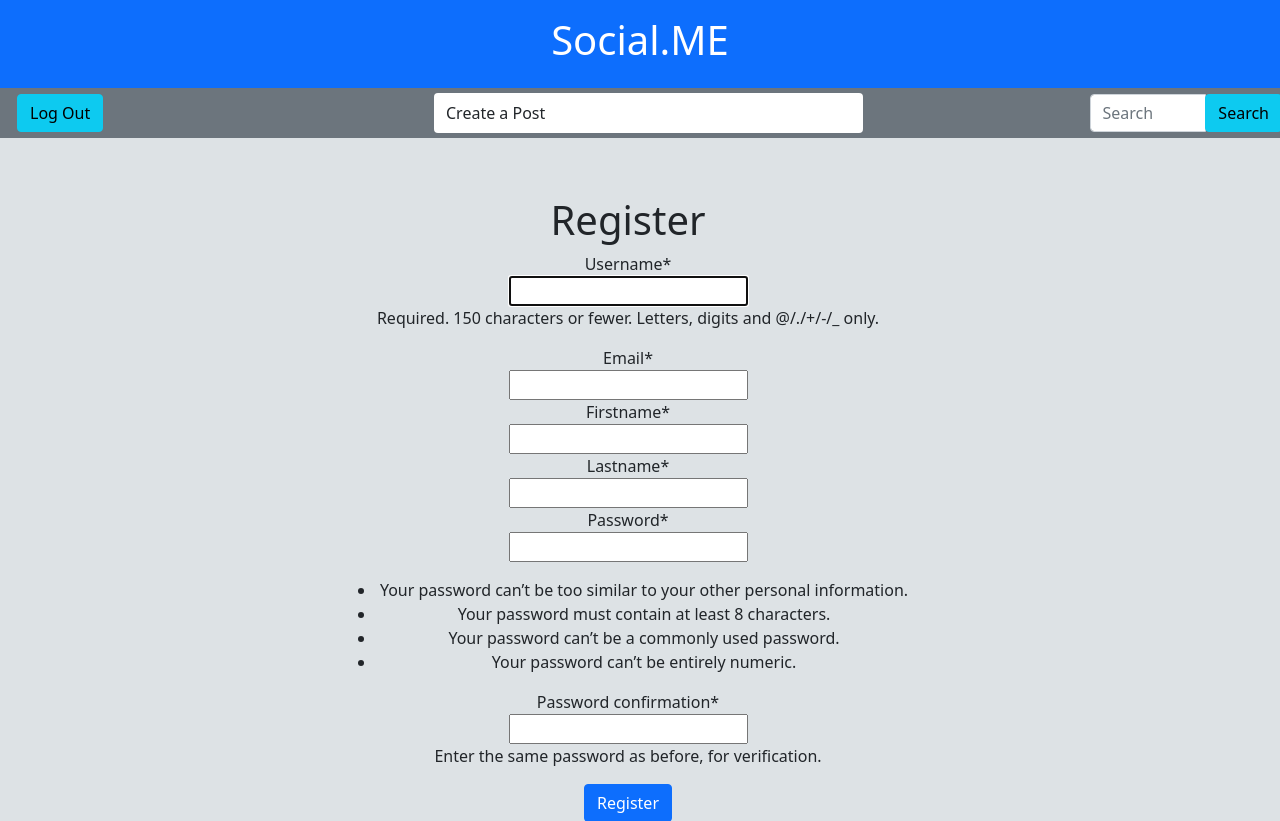
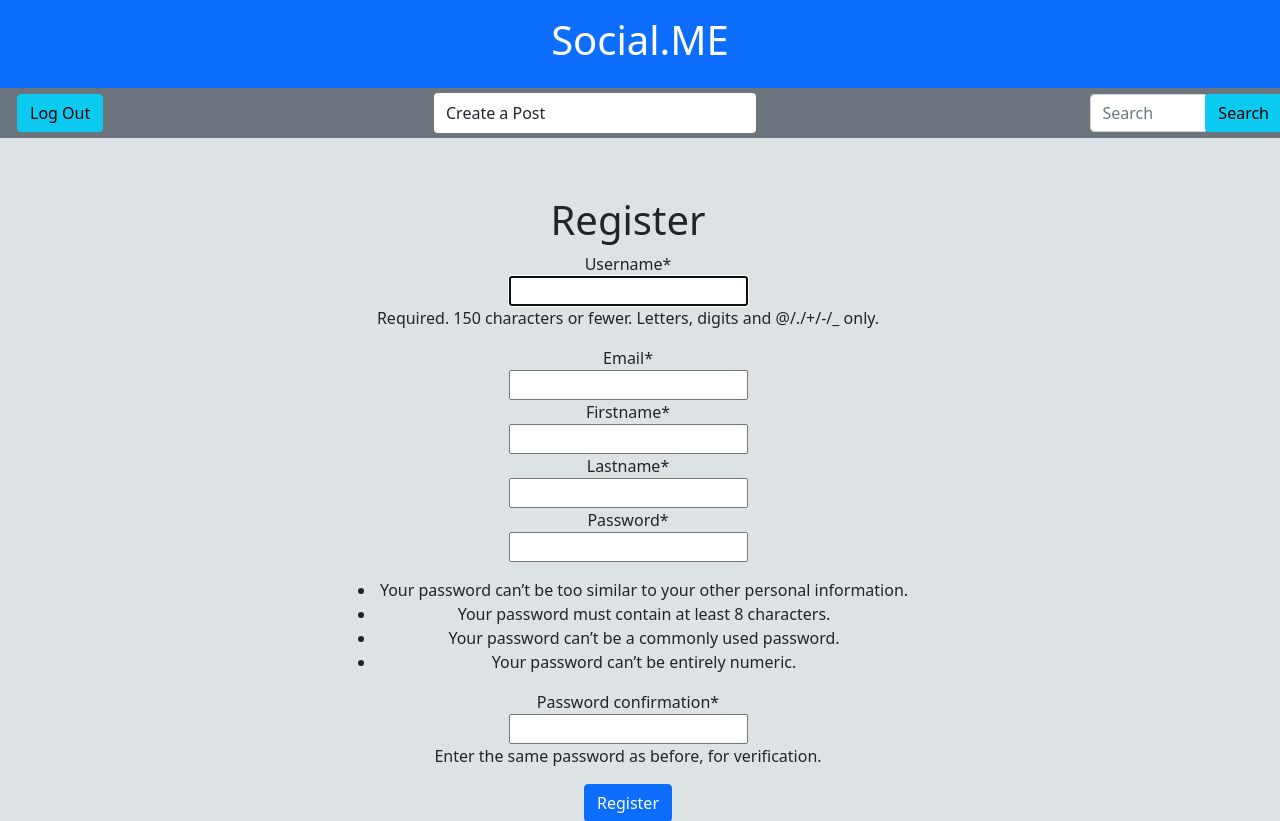
Before and after one commit to michael-rohweder/social.me, a Django app: page /signup/ in a window 1280 px wide. Shown: the top 821 px of the page. Run offline with Django 3.2, Linux system fonts and the light colour scheme; a user stored in the database is signed in; some libraries are stand-ins or nearby versions.

Commit message:
Made UI changes

```diff
--- a/templates/base.html
+++ b/templates/base.html
@@ -29,11 +29,11 @@
                     <button class="btn btn-info" onClick="location.href=`{% url 'logout' %}`">Log Out</button>
                 </div>
                 <div class="col-sm-2"></div>
-                <div class="col-sm-4 text-left text-dark mx-auto bg-white rounded pt-2 pb-2" id="createPostDiv">
+                <div class="col-sm-3 text-left text-dark mx-auto bg-white rounded pt-2 pb-2" id="createPostDiv">
                     Create a Post
                     <button id="createPostButton" type="button" class="invisible" data-bs-toggle="modal" data-bs-target="#postModal"></button> {% block userName %}{%endblock userName%}
                 </div>
-                <div class="col-sm-2"></div>
+                <div class="col-sm-3"></div>
                 <div class="col-sm-2 text-right" style="padding-right:10px">
                     <form id="searchForm">
                         <div class="input-group">
```
Also changed, not shown: posts/static/posts/main.js (+4 -3 lines), db.sqlite3.
